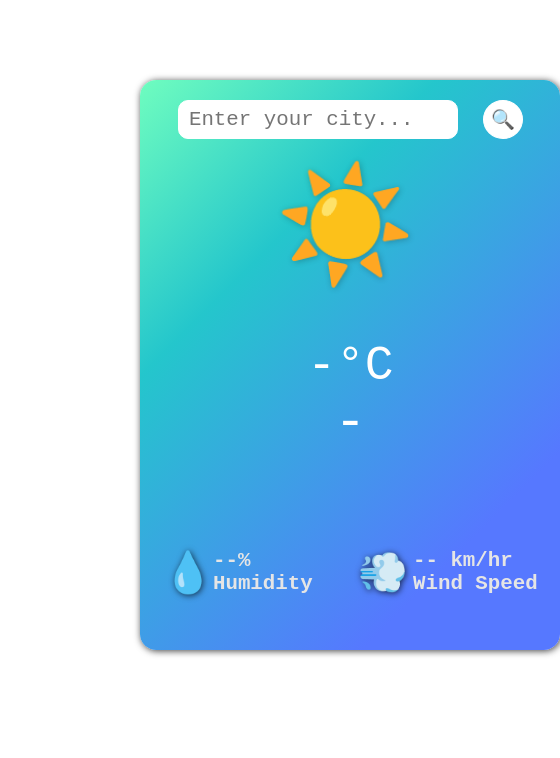
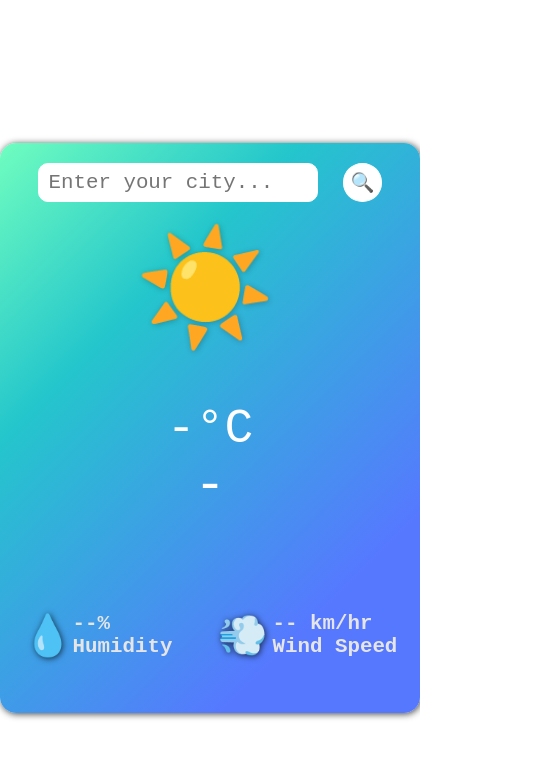
Before and after one commit to ThomasAntonyS/Weather_app, a plain HTML site: page index.html in a window 390 px wide. Shown: the whole page, 560 px wide, since content can reach past the window. Drawn offline with Linux system fonts and the light colour scheme.

Commit message:
Added media queries for responsiveness

```diff
--- a/styles.css
+++ b/styles.css
@@ -115,3 +115,17 @@
         text-shadow: 1px 1px 6px rgba(0,0,0,0.7);
     }
 }
+
+@media (max-width:425px) {
+
+    body{
+        max-height: 100vh;
+        max-width: 100vw;
+    }
+
+    .main-container{
+        position: relative;
+        left: 0vh;
+        top:17vh;
+    }
+}
```
